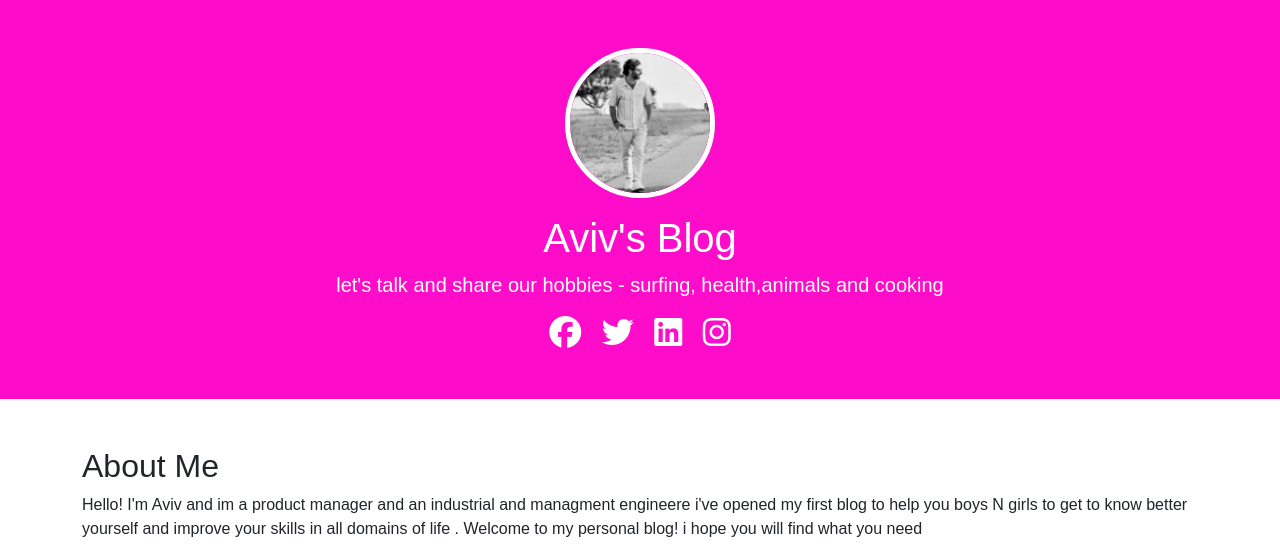
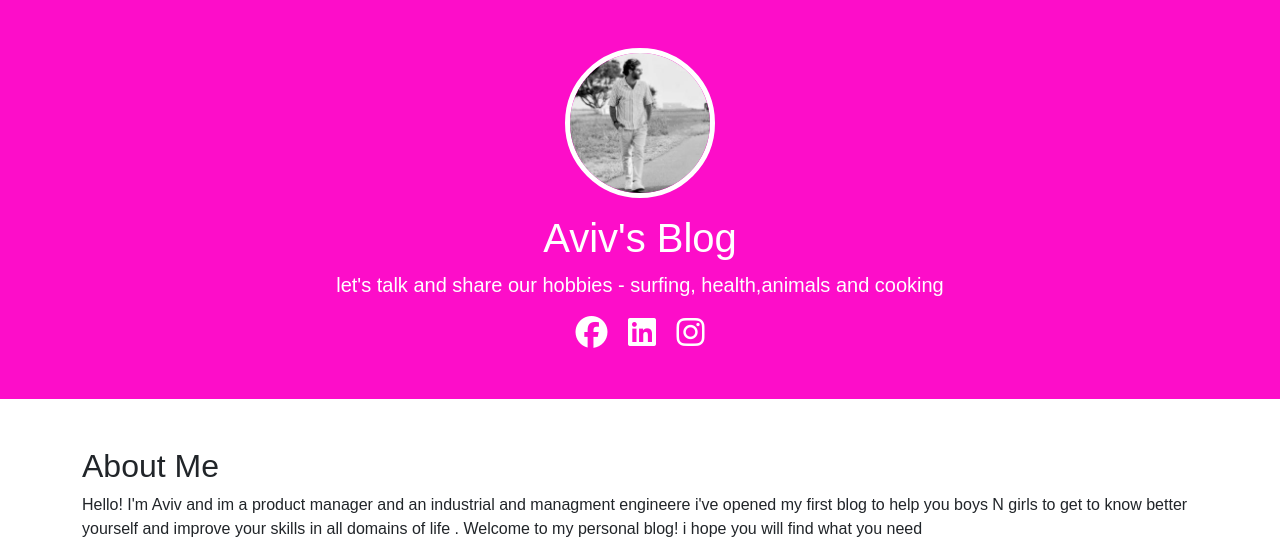
Before and after one commit to Avivos101/Avivs-reposit, a website: page public/index.html in a window 1280 px wide. Shown: the top 554 px of the page. Drawn offline with nearby package versions, Linux system fonts and the light colour scheme; a script that the page names is missing; files whose address does not match are found by name.

Commit message:
NoTwitter

```diff
--- a/public/index.html
+++ b/public/index.html
@@ -16,7 +16,6 @@
             <!-- Social media links -->
             <div class="social-links mt-3">
                 <a href="https://www.facebook.com/aviviza?mibextid=ZbWKwL" class="text-white me-3" target="_blank"><i class="fab fa-facebook fa-2x"></i></a>
-                <a href="https://twitter.com" class="text-white me-3" target="_blank"><i class="fab fa-twitter fa-2x"></i></a>
                 <a href="https://www.linkedin.com/in/aviv-ben-shimon/" class="text-white me-3" target="_blank"><i class="fab fa-linkedin fa-2x"></i></a>
                 <a href="https://www.instagram.com/aviv_bensh/" class="text-white" target="_blank"><i class="fab fa-instagram fa-2x"></i></a>
             </div>
```
